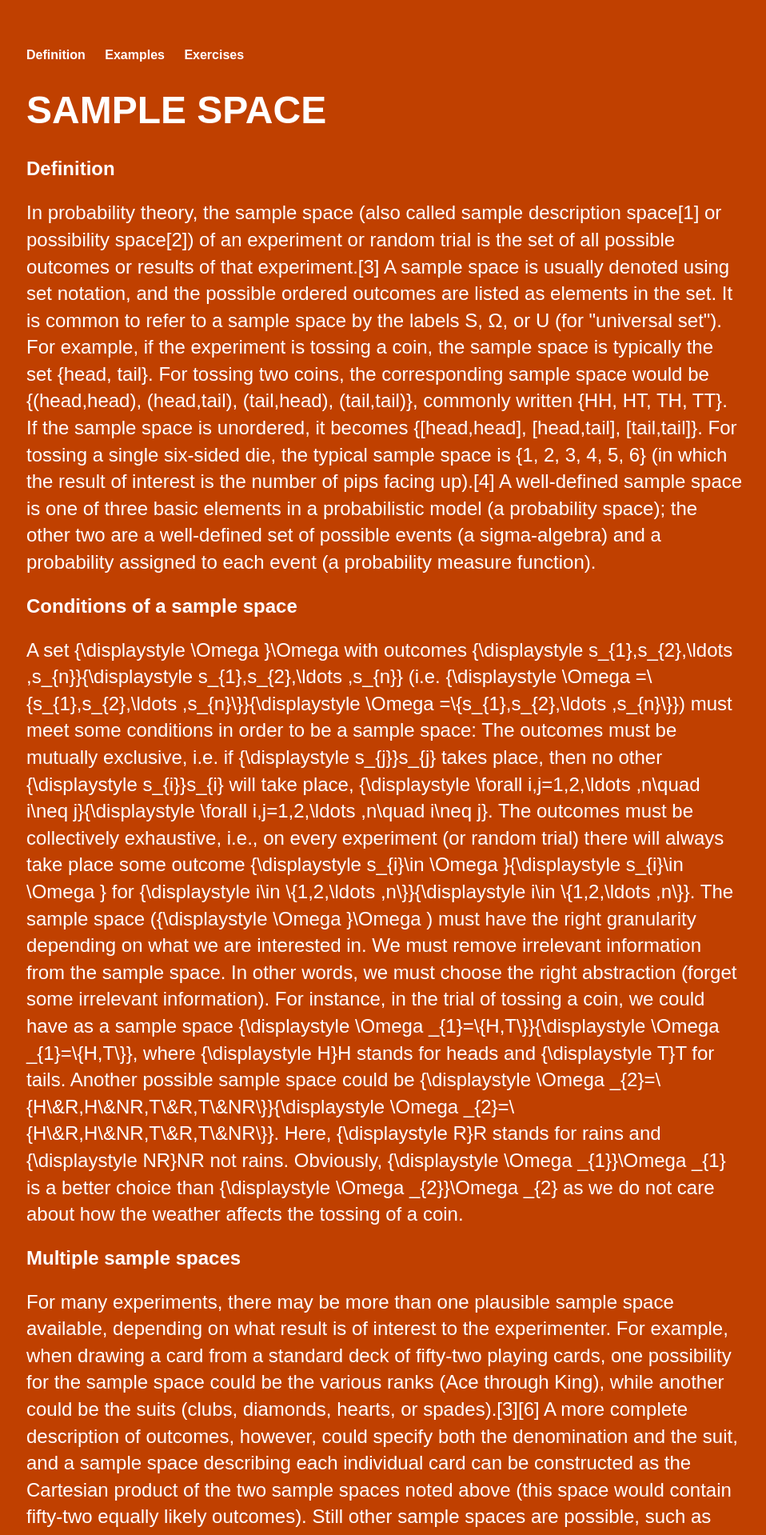
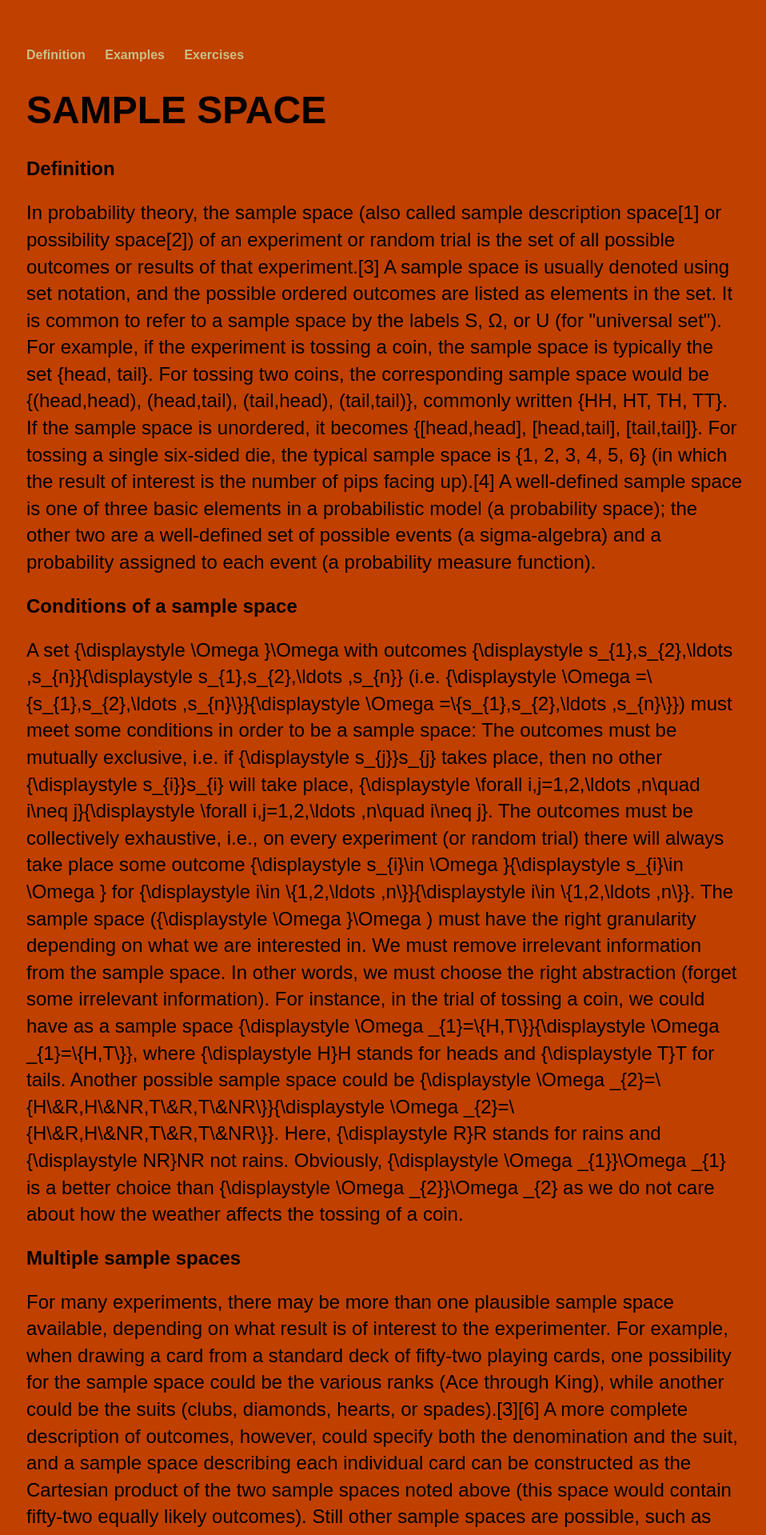
Before and after one commit to samplespace-discrete/samplespace-discrete.github.io, a Jekyll site: the page built from index.html, in a window 1280 px wide. Shown: the top 1919 px of the page at 80% size, without its empty margins (159-1117 px from the left). Built offline with Jekyll 4.4.1, drawn with Linux system fonts in a browser that asks for light colours.

Commit message:
Update main.css

```diff
--- a/css/main.css
+++ b/css/main.css
@@ -22,7 +22,7 @@ nav ul, footer ul {
     padding: 0px;
     list-style: none;
     font-weight: bold;
-    color: #ffffff;
+    color: #c7c086;
 }
 nav ul li, footer ul li {
     display: inline;
@@ -30,7 +30,7 @@ nav ul li, footer ul li {
 }
 a {
     text-decoration: none;
-    color: #ffffff;
+    color: #c7c086;
 }
 a:hover {
     text-decoration: underline;
@@ -38,17 +38,17 @@ a:hover {
 h1 {
     font-size: 3em;
     font-family: 'Arial';
-    color: #ffffff;
+    color: #000000;
 }
 h2 {
     font-family: 'Arial';
-    color: #ffffff;
+    color: #000000;
 }
 p {
     font-size: 1.5em;
     line-height: 1.4em;
     font-family: 'Arial';
-    color: #ffffff;
+    color: #000000;
 }
 footer {
     border-top: 1px solid #d5d5d5;
```
